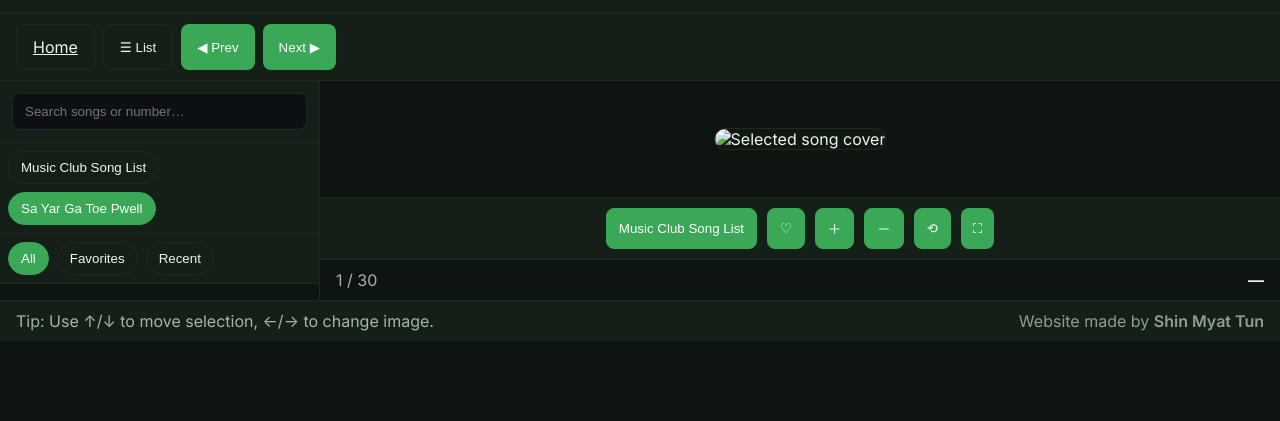
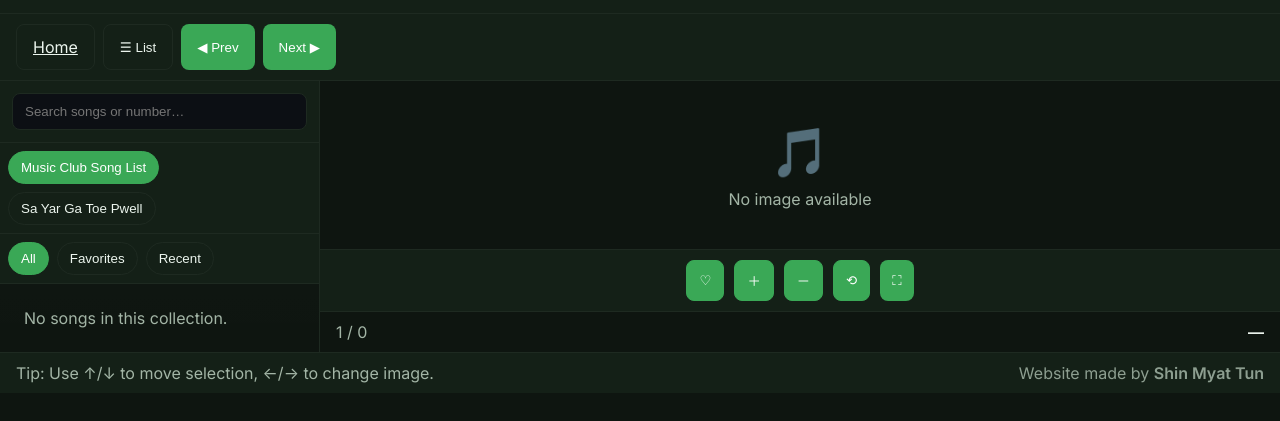
Before and after one commit to eyren255/MusicClub, a plain HTML site: page app.html in a window 1280 px wide. Both pictures are taken after a click on the tab "Music Club Song List". Shown: the part 59-480 px from the top of the page. Drawn offline with Linux system fonts and the light colour scheme.

Commit message:
Quick improvements: per-collection favorites/recent, persist last collection/tab, deep-link song, empty states, preload neighbors

```diff
--- a/app.html
+++ b/app.html
@@ -54,7 +54,6 @@
                     </div>
                 </div>
                 <div class="viewer__controls">
-                    <button id="openMusicListBtn" class="btn btn--ghost" title="Switch to Music Club Song List">Music Club Song List</button>
                     <button id="favToggle" class="btn btn--ghost" title="Favorite">♡</button>
                     <button id="zoomInBtn" class="btn btn--ghost" title="Zoom in">＋</button>
                     <button id="zoomOutBtn" class="btn btn--ghost" title="Zoom out">－</button>
--- a/script.js
+++ b/script.js
@@ -95,14 +95,17 @@
 		fsToggle: document.getElementById("fsToggle"),
 		zoomInBtn: document.getElementById("zoomInBtn"),
 		zoomOutBtn: document.getElementById("zoomOutBtn"),
-		zoomResetBtn: document.getElementById("zoomResetBtn")
+        zoomResetBtn: document.getElementById("zoomResetBtn"),
+        colMusicList: document.getElementById("colMusicList"),
+        colSaYar: document.getElementById("colSaYar")
 	};
 
     let currentIndex = 0; // 0-based
     let filteredIndexes = getSongs().map((_, i) => i);
-	let favorites = loadJson('favorites', []);
-	let recent = loadJson('recent', []);
-	let activeTab = 'all';
+    let favoritesByCollection = loadJson('favoritesByCollection', {});
+    let recentByCollection = loadJson('recentByCollection', {});
+    let activeTab = loadJson('activeTab', 'all');
+    currentCollection = loadJson('lastCollection', currentCollection);
 	let zoomScale = 1;
 
 	function saveJson(key, value){
@@ -112,12 +115,43 @@
 		try{ const raw = localStorage.getItem(key); return raw ? JSON.parse(raw) : fallback; }catch(_){ return fallback; }
 	}
 
+    function getFavorites(){
+        return favoritesByCollection[currentCollection] || [];
+    }
+    function setFavorites(arr){
+        favoritesByCollection[currentCollection] = arr;
+        saveJson('favoritesByCollection', favoritesByCollection);
+    }
+    function getRecent(){
+        return recentByCollection[currentCollection] || [];
+    }
+    function setRecent(arr){
+        recentByCollection[currentCollection] = arr;
+        saveJson('recentByCollection', recentByCollection);
+    }
+
 	function renderList(){
 		elements.list.innerHTML = "";
         const songs = getSongs();
         let sourceIndexes = filteredIndexes;
+        const favorites = getFavorites();
+        const recent = getRecent();
         if(activeTab === 'fav') sourceIndexes = sourceIndexes.filter(i => favorites.includes(i));
         if(activeTab === 'recent') sourceIndexes = sourceIndexes.filter(i => recent.includes(i));
+        if(songs.length === 0){
+            const div = document.createElement('div');
+            div.className = 'empty-state';
+            div.textContent = 'No songs in this collection.';
+            elements.list.appendChild(div);
+            return;
+        }
+        if(sourceIndexes.length === 0){
+            const div = document.createElement('div');
+            div.className = 'empty-state';
+            div.textContent = 'No items match this view yet.';
+            elements.list.appendChild(div);
+            return;
+        }
         sourceIndexes.forEach((songIndex) => {
 			const title = songs[songIndex];
 			const li = document.createElement("li");
@@ -161,6 +195,17 @@
 		elements.fallback.hidden = true;
 		elements.image.alt = title;
         elements.image.src = src + `?v=${encodeURIComponent(src.length)}`; // cache-bust lightly
+        // Preload neighbors
+        try{
+            const songs = getSongs();
+            const nextIdx = Math.min(songs.length - 1, currentIndex + 1);
+            const prevIdx = Math.max(0, currentIndex - 1);
+            [nextIdx, prevIdx].forEach(i => {
+                const t = songs[i];
+                const p = filenameByTitle[t];
+                if(p){ const im = new Image(); im.src = p; }
+            });
+        }catch(_){ }
 		applyZoom(1, true);
 	}
 
@@ -236,15 +281,30 @@
 
 		// No landing logic; standalone mainmenu.html is used now
 		elements.search.addEventListener("input", applySearchFilter);
-		// URL params to preset tab/open list/focus search
+        // URL params to preset collection/tab/open list/focus search and song select
 		try{
 			const params = new URLSearchParams(location.search);
+            const col = params.get('collection');
+            if(col && (collections[col])) setCollection(col);
 			const view = params.get('view');
 			if(view === 'fav') setTab('fav');
 			if(view === 'recent') setTab('recent');
 			if(params.get('openList') === '1'){ elements.listPanel.classList.add('is-open'); elements.toggleList.setAttribute('aria-expanded','true'); setTimeout(()=>elements.search.focus(),50); }
             const presetSearch = params.get('search');
             if(presetSearch){ elements.search.value = ''; setTimeout(()=>{ elements.search.value=''; elements.search.focus(); }, 50); }
+            const songParam = params.get('song');
+            if(songParam){
+                const songs = getSongs();
+                let idx = -1;
+                if(/^[0-9]+$/.test(songParam)){
+                    idx = Math.max(0, Math.min(songs.length-1, parseInt(songParam,10)-1));
+                }else{
+                    const lower = songParam.toLowerCase();
+                    idx = songs.findIndex(t => t.toLowerCase() === lower);
+                    if(idx === -1) idx = songs.findIndex(t => t.toLowerCase().includes(lower));
+                }
+                if(idx >= 0) selectIndex(idx);
+            }
 		}catch(_){ }
 		// Toggle list for mobile
 		elements.toggleList.addEventListener("click", function(){
@@ -270,9 +330,6 @@
 		elements.zoomInBtn.addEventListener('click', () => applyZoom(zoomScale * 1.2));
 		elements.zoomOutBtn.addEventListener('click', () => applyZoom(zoomScale / 1.2));
 		elements.zoomResetBtn.addEventListener('click', () => applyZoom(1, true));
-		// Quick switch to Music Club Song List from bottom bar
-		const openMusicListBtn = document.getElementById('openMusicListBtn');
-		if(openMusicListBtn){ openMusicListBtn.addEventListener('click', () => setCollection('Music Club Song List')); }
 
 	// Touch swipe navigation
 	let touchStartX = null;
@@ -331,23 +388,25 @@
 
     function toggleFavorite(){
         const idx = currentIndex;
+        const favorites = getFavorites();
         const pos = favorites.indexOf(idx);
         if(pos === -1) favorites.push(idx); else favorites.splice(pos,1);
-		saveJson('favorites', favorites);
+        setFavorites(favorites);
         updateFavUi();
         renderList();
     }
 	function updateFavUi(){
-		const isFav = favorites.includes(currentIndex);
+        const isFav = getFavorites().includes(currentIndex);
 		elements.favToggle.textContent = isFav ? '❤' : '♡';
 	}
 	function pushRecent(idx){
-		recent = [idx, ...recent.filter(i => i !== idx)].slice(0, 10);
-		saveJson('recent', recent);
+        const recent = [idx, ...getRecent().filter(i => i !== idx)].slice(0, 10);
+        setRecent(recent);
 	}
 
 	function setTab(tab){
 		activeTab = tab;
+        saveJson('activeTab', activeTab);
 		[elements.tabAll, elements.tabFav, elements.tabRecent].forEach(btn => btn.classList.remove('is-active'));
 		if(tab === 'all') elements.tabAll.classList.add('is-active');
 		if(tab === 'fav') elements.tabFav.classList.add('is-active');
@@ -357,6 +416,7 @@
 
 	function setCollection(name){
 		currentCollection = name;
+        saveJson('lastCollection', currentCollection);
 		[elements.colMusicList, elements.colSaYar].forEach(btn => btn.classList.remove('is-active'));
 		if(name === 'Music Club Song List') elements.colMusicList.classList.add('is-active');
 		if(name === 'Sa Yar Ga Toe Pwell') elements.colSaYar.classList.add('is-active');
--- a/styles.css
+++ b/styles.css
@@ -83,6 +83,7 @@ body{
     color:var(--text);
 }
 .song-list{list-style:decimal inside;margin:0;padding:8px;overflow:auto}
+.empty-state{padding:16px;color:var(--muted)}
 .song-item{padding:8px 10px;border-radius:8px;cursor:pointer;display:flex;gap:8px;align-items:center}
 .song-item:hover{background:#1a2030}
 .song-item.active{background:#22314f}
```
Lines whose indentation alone changed are shown as unchanged.
